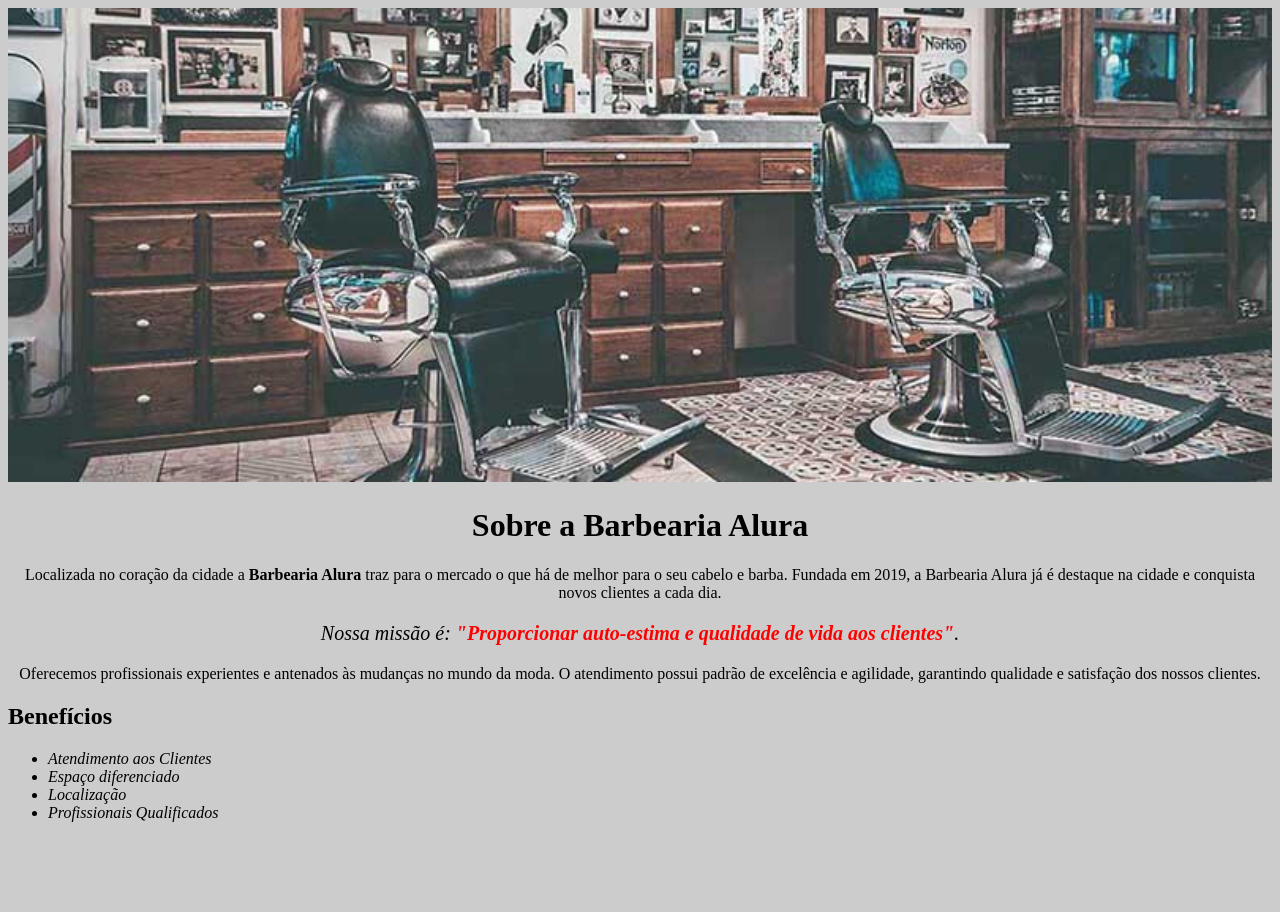
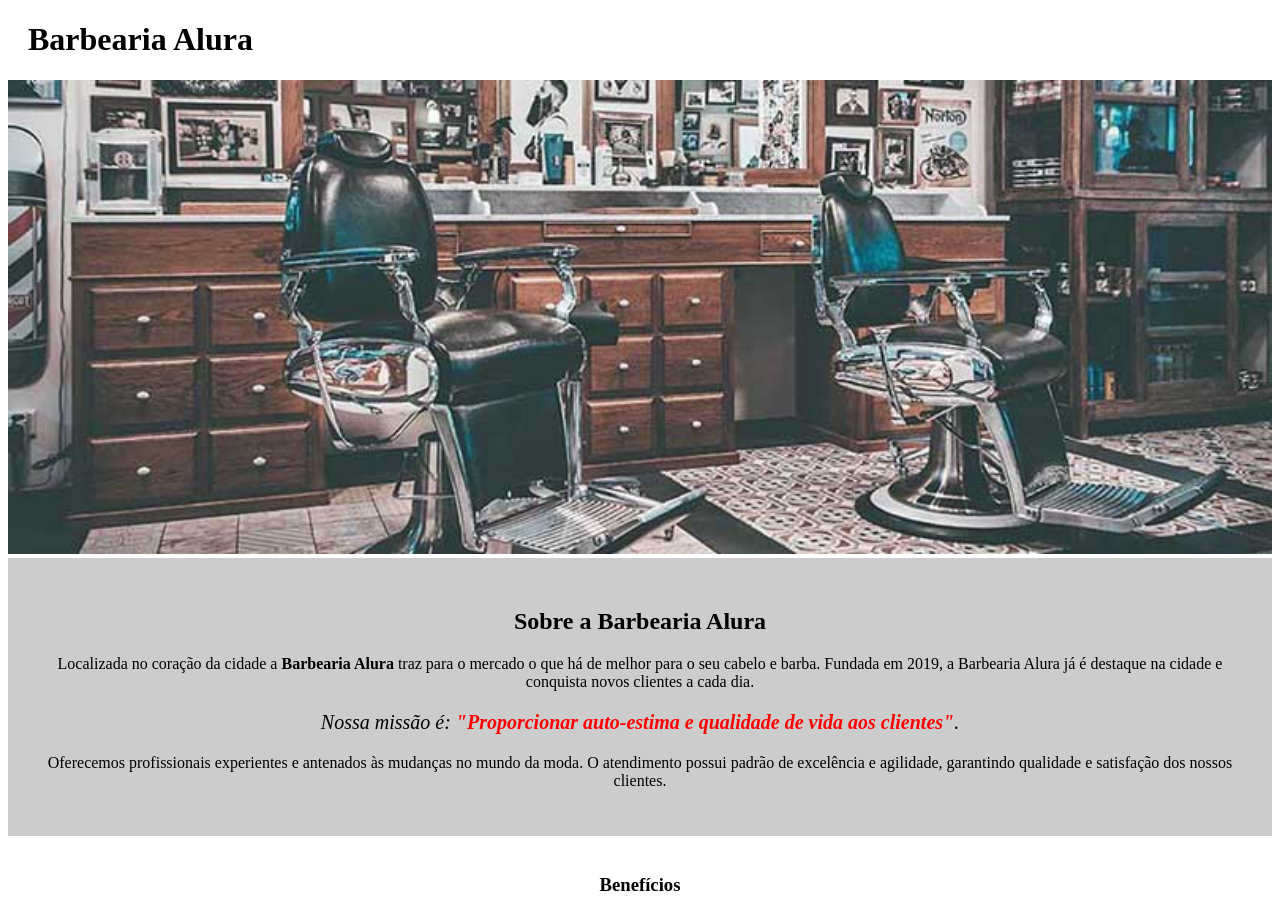
Before and after one commit to eydertinoco/AluraCurso_HtmlCss, a plain HTML site: page HTML5 e CSS3/1. Primeira Página da Web/index.html in a window 1280 px wide. Shown: the top 912 px of the page. Before the commit the page ends 838 px from the top, so only its background shows below. Drawn offline with Linux system fonts and the light colour scheme.

Commit message:
Fim da Aula 1

```diff
--- a/HTML5 e CSS3/1. Primeira Página da Web/index.html
+++ b/HTML5 e CSS3/1. Primeira Página da Web/index.html
@@ -6,34 +6,44 @@
         <link rel="stylesheet" href="style.css">
     </head>
     <body>
+        <header>
+            <h1 class="titulo-principal">Barbearia Alura</h1>
+        </header>
+
         <img id="banner" src="img/banner.jpg"/>
-        <h1>
+
+        <div class="principal">
+            <h2 class="centralizador">
                 Sobre a Barbearia Alura
-        </h1>
+            </h2>
 
-        <p>
+            <p class="centralizador">
                 Localizada no coração da cidade a <strong>Barbearia Alura</strong> traz para o mercado o
                 que há de melhor para o seu cabelo e barba. Fundada em 2019, a Barbearia Alura
                 já é destaque na cidade e conquista novos clientes a cada dia.
             </p>
 
-        <p id="missao">
+            <p id="missao" class="centralizador">
                 <em>Nossa missão é: <strong>"Proporcionar auto-estima e qualidade de vida aos clientes"</strong>.</em>
             </p>
 
-        <p>
+            <p class="centralizador">
                 Oferecemos profissionais experientes e antenados às mudanças no mundo da moda.
                 O atendimento possui padrão de excelência e agilidade, garantindo qualidade e satisfação dos nossos clientes.
             </p>
+        </div>
 
-        <h2>
+        <div class="beneficios">
+            <h3 class="centralizador">
                 Benefícios
-        </h2>
+            </h3>
             <ul>
                 <li class="itens">Atendimento aos Clientes</li>
                 <li class="itens">Espaço diferenciado</li>
                 <li class="itens">Localização</li>
                 <li class="itens">Profissionais Qualificados</li>
             </ul>
+            <img class="imagembeneficio" src="img/beneficios.jpg"/>
+        </div>
     </body>
 </html>
--- a/HTML5 e CSS3/1. Primeira Página da Web/style.css
+++ b/HTML5 e CSS3/1. Primeira Página da Web/style.css
@@ -1,12 +1,21 @@
 body {
-    background: #CCCCCC;
+
+}
+
+.titulo-principal {
+    padding-left: 20px;
 }
 
 #banner {
     width: 100%;
 }
 
-p, h1 {
+.principal {
+    background: #CCCCCC;
+    padding: 30px;
+}
+
+.centralizador {
     text-align: center;
 }
 
@@ -21,3 +30,19 @@ em strong {
 .itens {
     font-style: italic;
 }
+
+.beneficios {
+    background: #ffffff;
+    padding: 20px;
+}
+
+ul {
+    display: inline-block;
+    vertical-align: top;
+    width: 20%;
+    margin-right: 15%;
+}
+
+.imagembeneficio {
+    width: 50%;
+}
```
Also changed, not shown: HTML5 e CSS3/1. Primeira Página da Web/img/beneficios.jpg (added). Lines whose indentation alone changed are shown as unchanged.
